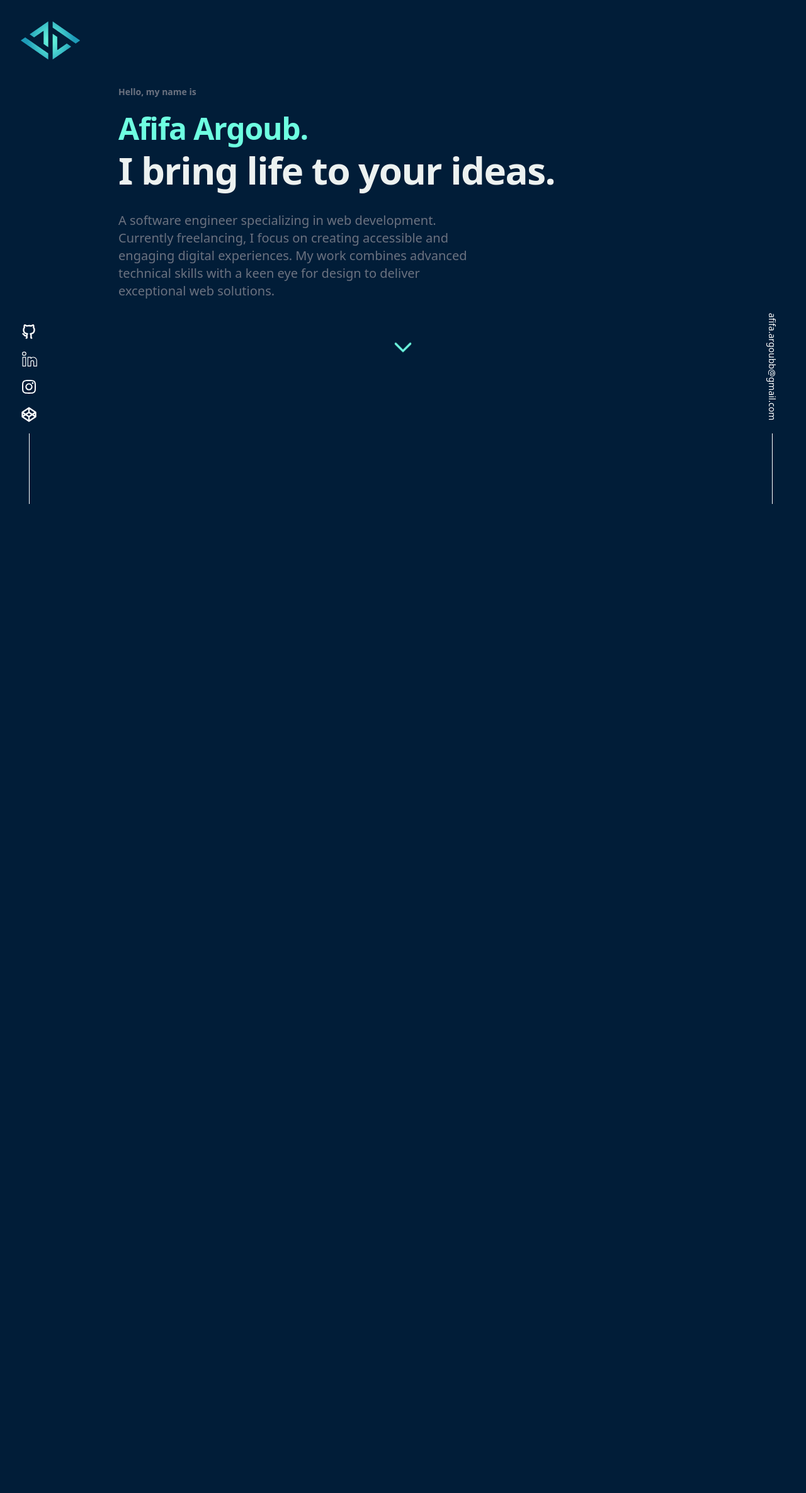
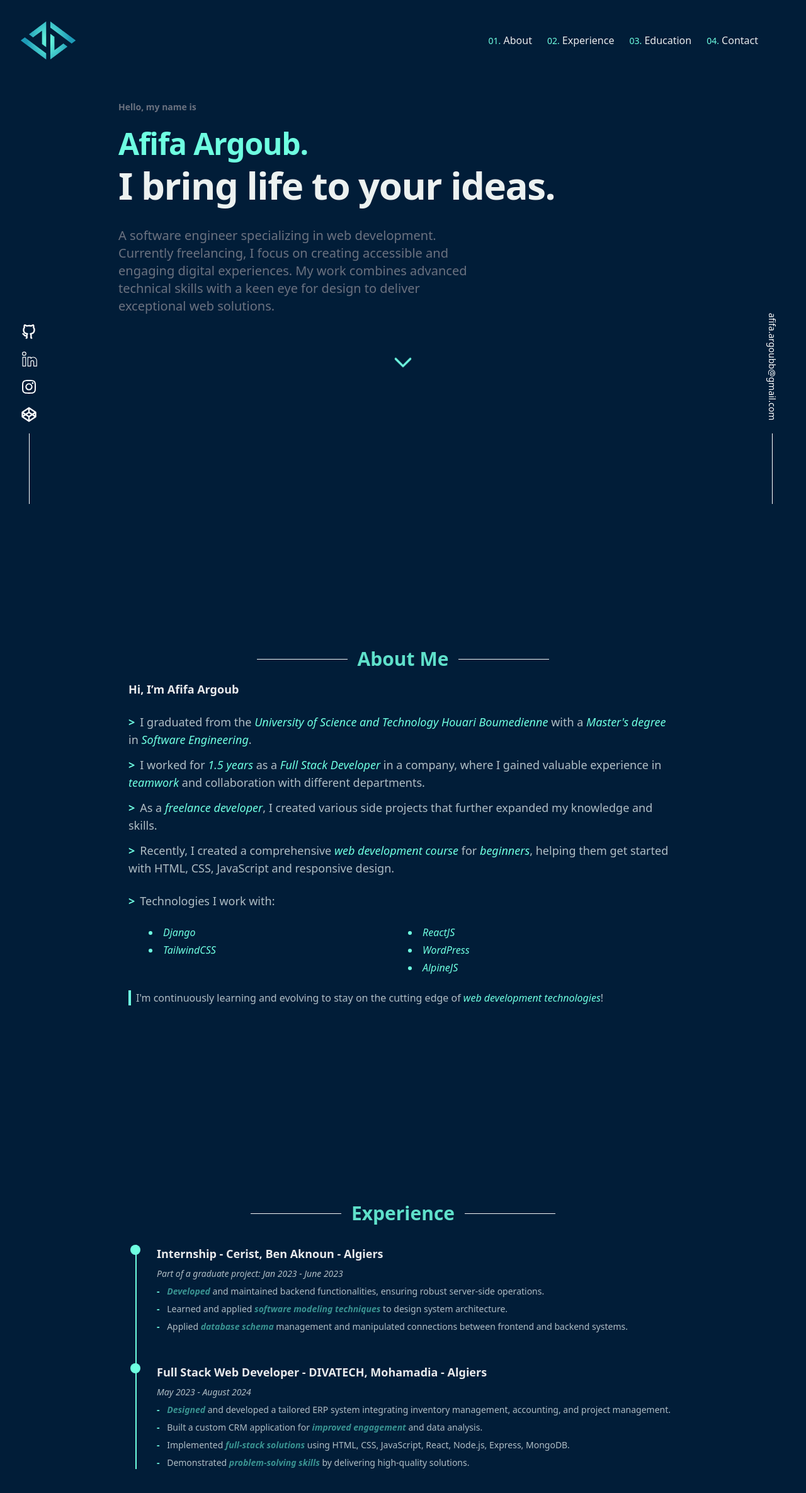
Before and after one commit to afifaarg/my-portfolio, a React (Vite) app: page / in a window 1280 px wide. Shown: the top 2370 px of the page at 63% size. Before the commit the page ends 1728 px from the top, so only its background shows below. Built offline with nearby package versions, Linux system fonts and the light colour scheme.

Commit message:
Added about me section +experience

```diff
--- a/src/App.jsx
+++ b/src/App.jsx
@@ -5,6 +5,7 @@ import AboutMe from "./components/AboutMe";
 import EmailSideBar from "./components/EmailSideBar";
 import Entryanimation from "./components/EntryAnimation";
 import Navbar from "./components/NavBar";
+import Experiencetimeline from "./components/Experiencetimeline";
 import "./App.css"; // Tailwind CSS should be imported in index.css or App.css
 
 export default function App() {
@@ -20,6 +21,7 @@ export default function App() {
           <ContactSideBar />
           <HelloSection />
           <AboutMe />
+          <Experiencetimeline />
           <EmailSideBar />
         </section>
       )}
--- a/src/components/AboutMe.jsx
+++ b/src/components/AboutMe.jsx
@@ -1,5 +1,63 @@
-// Removed React and useEffect imports.
+export default function AboutMe() {
+  return (
+    <div className="h-screen flex items-center justify-center text-greyText" id="aboutMe">
+      <div className="flex flex-col items-center text-greyText p-4 w-3/4 mx-auto">
+        {/* Title Section */}
+        <div className="flex items-center gap-4">
+          <div className="h-px bg-gray-100 w-36"></div>
+          <h1 className="text-[#6effe2dc] font-bold text-3xl">About Me</h1>
+          <div className="h-px bg-gray-100 w-36"></div>
+        </div>
 
-export default function AboutMe() {
-  return <div className="h-screen" id="aboutMe"></div>;
+        {/* Content Section */}
+        <div className="text-left space-y-6 p-4">
+          <h1 className="text-lg font-bold">Hi, I’m Afifa Argoub</h1>
+
+          {/* Introduction Paragraphs */}
+          <div className="space-y-3 text-[#B0BEC5]">
+            <p className="text-lg">
+              <span className="pr-2 font-bold text-[#6EFFE1]">></span>
+              I graduated from the <span className="italic text-[#6EFFE1]">University of Science and Technology Houari Boumedienne</span> with a <span className="italic text-[#6EFFE1]">Master's degree</span> in <span className="italic text-[#6EFFE1]">Software Engineering</span>.
+            </p>
+            <p className="text-lg">
+              <span className="pr-2 font-bold text-[#6EFFE1]">></span>
+              I worked for <span className="italic text-[#6EFFE1]">1.5 years</span> as a <span className="italic text-[#6EFFE1]">Full Stack Developer</span> in a company, where I gained valuable experience in <span className="italic text-[#6EFFE1]">teamwork</span> and collaboration with different departments.
+            </p>
+            <p className="text-lg">
+              <span className="pr-2 font-bold text-[#6EFFE1]">></span>
+              As a <span className="italic text-[#6EFFE1]">freelance developer</span>, I created various side projects that further expanded my knowledge and skills.
+            </p>
+            <p className="text-lg">
+              <span className="pr-2 font-bold text-[#6EFFE1]">></span>
+              Recently, I created a comprehensive <span className="italic text-[#6EFFE1]">web development course</span> for <span className="italic text-[#6EFFE1]">beginners</span>, helping them get started with HTML, CSS, JavaScript and responsive design.
+            </p>
+          </div>
+
+          {/* Technologies Section */}
+          <p className="text-lg text-[#B0BEC5]">
+            <span className="pr-2 font-bold text-[#6EFFE1]">></span>
+            Technologies I work with:
+          </p>
+          <div className="grid grid-cols-2 gap-4 px-8 text-[#B0BEC5]">
+            <ul className="list-disc list-inside space-y-1 text-[#6EFFE1]">
+              <li><span className="italic">Django</span></li>
+              <li><span className="italic">TailwindCSS</span></li>
+            </ul>
+            <ul className="list-disc list-inside space-y-1 text-[#6EFFE1]">
+              <li><span className="italic">ReactJS</span></li>
+              <li><span className="italic">WordPress</span></li>
+              <li><span className="italic">AlpineJS</span></li>
+            </ul>
+          </div>
+
+          {/* Final Message */}
+          <div className="border-l-4 pl-2 mt-4 border-[#6EFFE1] text-[#B0BEC5]">
+            <p>
+              I'm continuously learning and evolving to stay on the cutting edge of <span className="italic text-[#6EFFE1]">web development technologies</span>!
+            </p>
+          </div>
+        </div>
+      </div>
+    </div>
+  );
 }
--- /dev/null
+++ b/src/components/Experiencetimeline.jsx
@@ -0,0 +1,55 @@
+export default function Experiencetimeline() {
+    return (
+      <div className="h-screen flex flex-col items-center justify-center py-10 w-3/4 mx-auto text-greyText" id="experience">
+        {/* Title */}
+        <div className="flex items-center gap-4">
+        <div className="h-px bg-gray-100 w-36"></div>
+          <h1 className="text-[#6effe2dc] font-bold text-3xl">Experience</h1>
+          <div className="h-px bg-gray-100 w-36"></div>
+        </div>
+
+        {/* Timeline Container */}
+        <div className="relative border-l-2 border-[#6EFFE1] mt-8 space-y-12">
+          {/* Internship - Cerist */}
+          <div className="ml-8">
+            <div className="absolute w-4 h-4 bg-[#6EFFE1] rounded-full -left-2.5"></div>
+            <div className="space-y-2">
+              <h3 className="text-lg font-bold text-greyText">Internship - Cerist, Ben Aknoun - Algiers</h3>
+              <p className="text-sm italic text-[#B0BEC5]">Part of a graduate project: <span className="text-sm text-[#B0BEC5]" >  Jan 2023 - June 2023</span></p>
+              <p className="text-sm text-[#B0BEC5]">
+              <span className="pr-2 font-bold text-[#6EFFE1]">-</span> <span className="italic font-bold text-[#6effe285]">Developed</span> and maintained backend functionalities, ensuring robust server-side operations.
+              </p>
+              <p className="text-sm text-[#B0BEC5]">
+                <span className="pr-2 font-bold text-[#6EFFE1]">-</span>  Learned and applied <span className="italic font-bold text-[#6effe285]">software modeling techniques</span> to design system architecture.
+              </p>
+              <p className="text-sm text-[#B0BEC5]">
+                <span className="pr-2 font-bold text-[#6EFFE1]">-</span>  Applied <span className="italic font-bold text-[#6effe285]">database schema</span> management and manipulated connections between frontend and backend systems.
+              </p>
+
+            </div>
+          </div>
+
+          {/* Full Stack Web Developer - DIVATECH */}
+          <div className="ml-8">
+            <div className="absolute w-4 h-4 bg-[#6EFFE1] rounded-full -left-2.5"></div>
+            <div className="space-y-2">
+              <h3 className="text-lg font-bold text-greyText">Full Stack Web Developer - DIVATECH, Mohamadia - Algiers</h3>
+              <p className="text-sm italic text-[#B0BEC5]">May 2023 - August 2024</p>
+              <p className="text-sm text-[#B0BEC5]">
+                <span className="pr-2 font-bold text-[#6EFFE1]">-</span>  <span className="italic font-bold text-[#6effe285]">Designed</span> and developed a tailored ERP system integrating inventory management, accounting, and project management.
+              </p>
+              <p className="text-sm text-[#B0BEC5]">
+                <span className="pr-2 font-bold text-[#6EFFE1]">-</span>  Built a custom CRM application for <span className="italic font-bold text-[#6effe285]">improved engagement</span> and data analysis.
+              </p>
+              <p className="text-sm text-[#B0BEC5]">
+                <span className="pr-2 font-bold text-[#6EFFE1]">-</span>  Implemented <span className="italic font-bold text-[#6effe285]">full-stack solutions</span> using HTML, CSS, JavaScript, React, Node.js, Express, MongoDB.
+              </p>
+              <p className="text-sm text-[#B0BEC5]">
+                <span className="pr-2 font-bold text-[#6EFFE1]">-</span>  Demonstrated <span className="italic font-bold text-[#6effe285]">problem-solving skills</span> by delivering high-quality solutions.
+              </p>
+            </div>
+          </div>
+        </div>
+      </div>
+    );
+  }
--- a/src/components/HelloSection.jsx
+++ b/src/components/HelloSection.jsx
@@ -8,9 +8,9 @@ export default function HelloSection() {
   };
 
   return (
-    <div className="h-screen flex py-4 justify-center">
+    <div className="h-dvh flex py-2 justify-center">
       <div className="w-3/4">
-        <main className="px-4">
+        <main className="px-4 pt-8">
           <div className="text-left">
             <p className="font-bold text-sm text-gray-500">Hello, my name is</p>
             <br />
@@ -26,7 +26,7 @@ export default function HelloSection() {
               experiences. My work combines advanced technical skills with a
               keen eye for design to deliver exceptional web solutions.
             </p>
-            <div className="mt-5 sm:mt-8 sm:flex justify-center">
+            <div className="mt-5 sm:mt-8 flex justify-center ">
               <button
                 onClick={handleScroll}
                 className="flex items-center justify-center p-2 mt-4 text-gray-500 hover:text-gray-700"
--- a/src/components/NavBar.jsx
+++ b/src/components/NavBar.jsx
@@ -21,7 +21,7 @@ export default function NavBar() {
       <button
         data-collapse-toggle="navbar-default"
         type="button"
-        className="inline-flex items-center p-2 w-10 h-10 justify-center text-greyText rounded-lg md:hidden hover:bg-gray-100 focus:outline-none focus:ring-2 focus:ring-gray-200 dark:text-greyText dark:hover:bg-gray-700 dark:focus:ring-gray-600"
+        className="inline-flex items-center p-2 w-10 h-10 justify-center text-greyText rounded-lg md:hidden hover:bg-gray-100 hover:text-[#011d38] focus:outline-none focus:ring-2 focus:ring-gray-200 dark:text-greyText dark:hover:bg-gray-700 dark:focus:ring-gray-600"
         aria-controls="navbar-default"
         aria-expanded={isOpen}
         onClick={toggleMenu}
@@ -63,7 +63,7 @@ export default function NavBar() {
             </a>
           </li>
           <li>
-            <a href="/" className="block py-2 px-3 hover:text-[#6EFFE1]">
+            <a href="#experience" className="block py-2 px-3 hover:text-[#6EFFE1]">
               <span className="text-[#6EFFE1] pr-1">02.</span> Experience
             </a>
           </li>
@@ -88,22 +88,22 @@ export default function NavBar() {
       {/* Ajusted this part too */}
       <div
         id="navbar-default"
-        className=" hidden text-greyText w-full font-sm p-4 md:flex justify-end rtl:space-x-reverse "
+        className=" hidden sm:flex  text-greyText w-full font-sm p-4 md:flex justify-end rtl:space-x-reverse "
       >
-        <a href="/" className="block py-2 px-3 hover:text-[#6EFFE1] ">
-          About
+        <a href="#aboutMe" className="block py-2 px-3 hover:text-[#6EFFE1] ">
+          <span className="text-sm text-[#6EFFE1]">01.</span> About
+        </a>
+
+        <a href="#experience" className="block py-2 px-3 hover:text-[#6EFFE1]">
+          <span className="text-sm text-[#6EFFE1]">02.</span> Experience
         </a>
 
         <a href="/" className="block py-2 px-3 hover:text-[#6EFFE1]">
-          Experience
-        </a>
-
-        <a href="/" className="block py-2 px-3 hover:text-[#6EFFE1]">
-          Education
+        <span className="text-sm text-[#6EFFE1]">03.</span> Education
         </a>
 
         <a href="/" className="block py-2 px-3 mr-4 hover:text-[#6EFFE1]">
-          Contact
+        <span className="text-sm text-[#6EFFE1]">04.</span> Contact
         </a>
       </div>
     </nav>
--- a/src/index.css
+++ b/src/index.css
@@ -6,3 +6,60 @@
 .sideBarContact::after{
   border: 1px white;
 }
+
+/* Typing and Erasing Effect */
+.typing-erasing-effect {
+  border-right: 2px solid #6EFFE1;
+  white-space: nowrap;
+  overflow: hidden;
+  width: 0;
+  animation: typing 3s steps(30, end), erasing 2s steps(30, end) 3.5s forwards;
+}
+
+@keyframes typing {
+  from {
+    width: 0;
+  }
+  to {
+    width: 100%; /* Adjust to the length of "Hi, I’m Afifa Aregoub" */
+  }
+}
+
+@keyframes erasing {
+  from {
+    width: 100%;
+  }
+  to {
+    width: 0;
+  }
+}
+
+/* Terminal-like typing effect */
+.terminal {
+  font-family: "Courier New", Courier, monospace;
+  color: #6EFFE1; /* Change color here */
+  background-color: black;
+  padding: 10px;
+  overflow: hidden;
+  width: fit-content;
+  animation: typing-terminal 10s steps(50, end) forwards;
+}
+
+@keyframes typing-terminal {
+  0% {
+    width: 0;
+  }
+  100% {
+    width: 100%;
+  }
+}
+
+/* Optional Blinking Cursor for the terminal */
+@keyframes blink-caret {
+  50% {
+    border-color: transparent;
+  }
+  100% {
+    border-color: #6EFFE1;
+  }
+}
```
